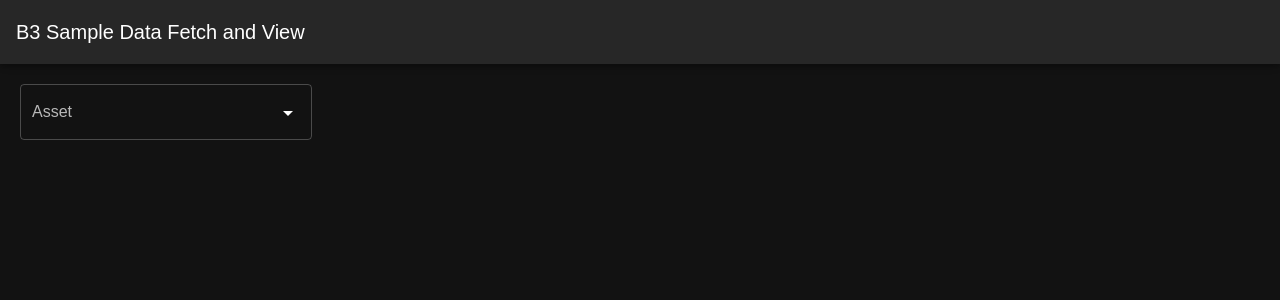
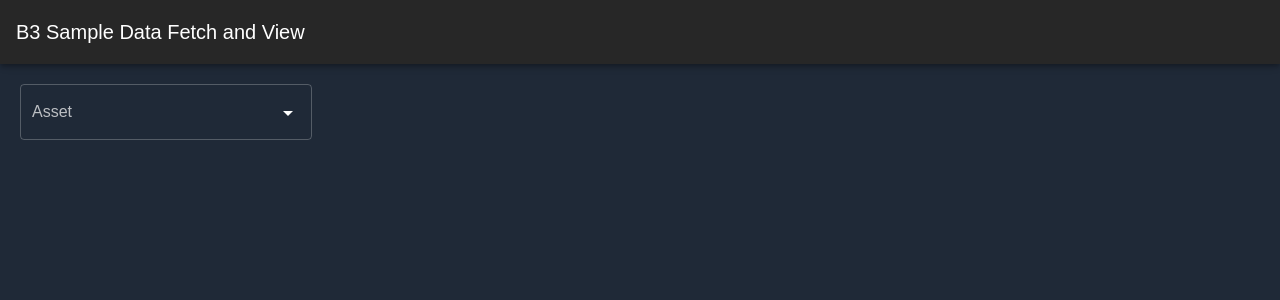
Before and after one commit to Pablo1Gustavo/sample-b3-assets-data-fetch-and-view, a Nuxt app in the folder front/: page / in a window 1280 px wide. Shown: the top 300 px of the page. Built offline with nearby package versions, Linux system fonts and the light colour scheme; what vue-apexcharts would draw is missing.

Commit message:
ST: change some system colors.

```diff
--- a/front/assets/style.css
+++ b/front/assets/style.css
@@ -1,3 +1,7 @@
 * {
     font-family: "PT Sans", sans-serif !important;
 }
+
+.theme--dark.v-application {
+    background: #1F2937 !important;
+}
--- a/front/components/PanelCard.vue
+++ b/front/components/PanelCard.vue
@@ -1,6 +1,7 @@
 <template>
     <v-card
         dark
+        color="sgrey"
         :height="height"
         :rounded="flat ? '0' : 'md'"
         :elevation="flat ? 0 : 3"
--- a/front/nuxt.config.js
+++ b/front/nuxt.config.js
@@ -50,7 +50,7 @@ export default {
                 dark: {
                     "sblue-darken": "#1F2937",
                     "sblue-darken-2": "#1D2632",
-                    "sblack": "#1F2937"
+                    "sgrey": "#202230"
                 }
             }
         }
```
